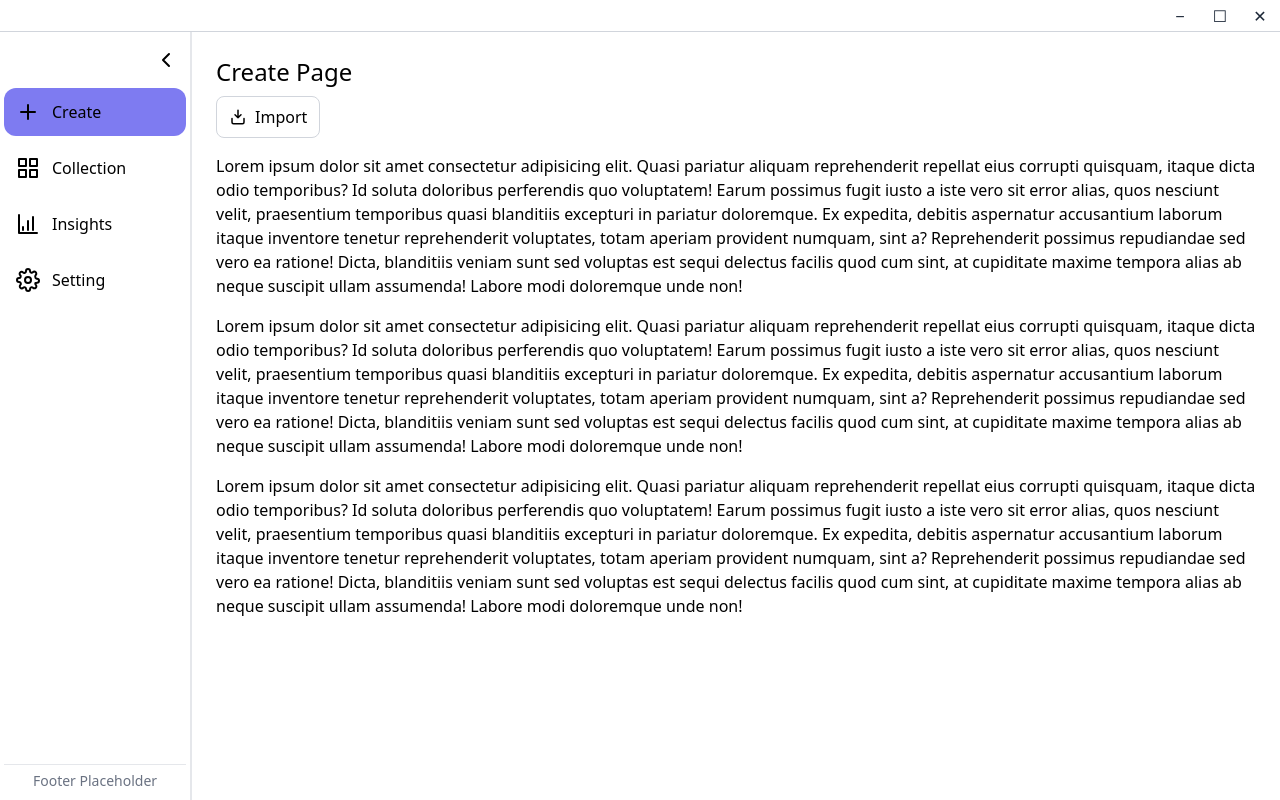
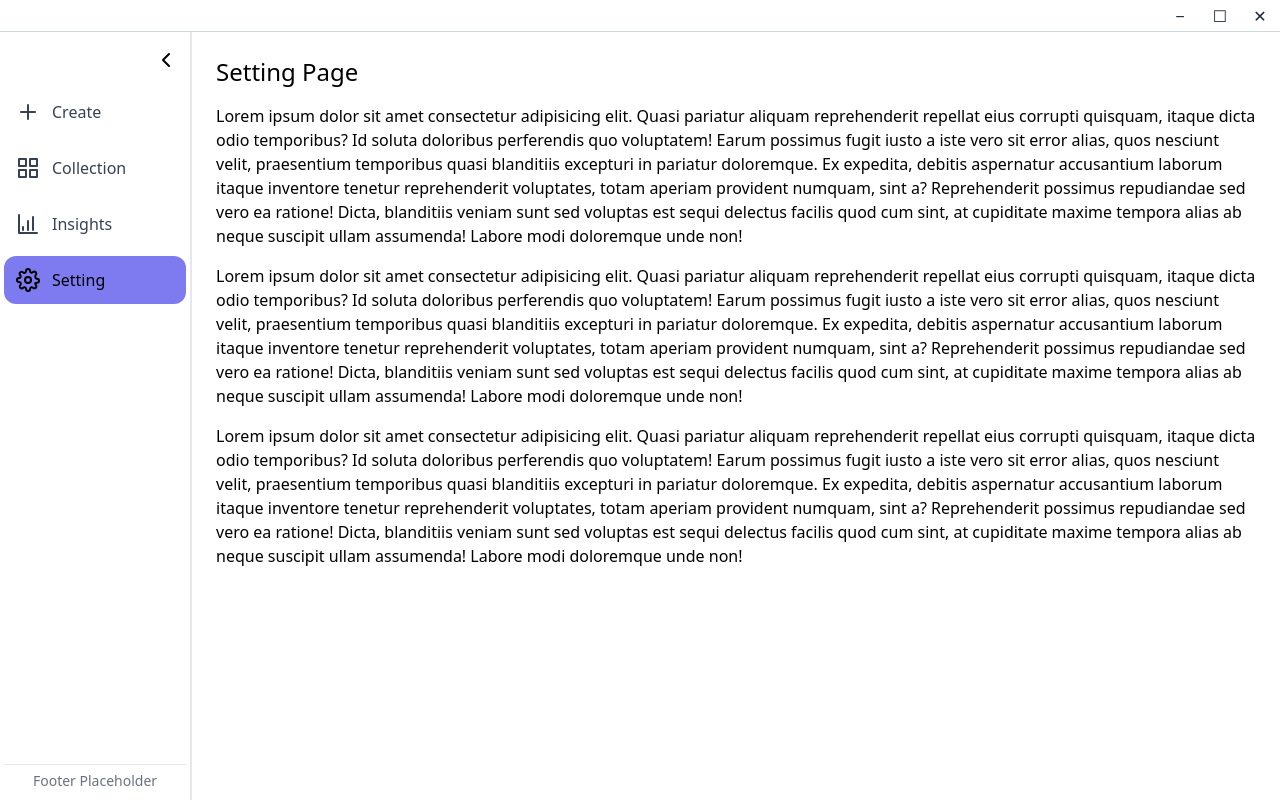
Before and after one commit to lu7ue/typola, a React (Vite) app in the folder src/frontend/: page /setting in a window 1280 px wide. Built offline with nearby package versions, Linux system fonts and the light colour scheme.

Commit message:
optimized route

```diff
--- a/src/frontend/package.json
+++ b/src/frontend/package.json
@@ -12,7 +12,8 @@
   "dependencies": {
     "@tailwindcss/postcss": "^4.1.17",
     "react": "^19.2.0",
-    "react-dom": "^19.2.0"
+    "react-dom": "^19.2.0",
+    "react-router-dom": "^7.10.1"
   },
   "devDependencies": {
     "@eslint/js": "^9.39.1",
--- a/src/frontend/src/App.jsx
+++ b/src/frontend/src/App.jsx
@@ -1,63 +1,36 @@
-import React, { useState } from "react";
+import { useState } from "react";
+import { BrowserRouter as Router, Routes, Route } from "react-router-dom";
 import Sidebar from "./components/Sidebar";
 import TitleBar from "./components/TitleBar";
 import Create from "./pages/Create";
-import ImportData from "./pages/ImportData";
 import Collection from "./pages/Collection";
 import Insights from "./pages/Insights";
 import Setting from "./pages/Setting";
+import ImportData from "./pages/ImportData";
 
 export default function App() {
-  const [active, setActive] = useState("Create");
-  const [page, setPage] = useState("Create");
   const [collapsed, setCollapsed] = useState(false);
 
-  const handleSidebarSelect = (tabName) => {
-    // Sidebar navigation should change both highlighted tab and displayed page
-    setActive(tabName);
-    setPage(tabName);
-  };
-
-  const renderContent = () => {
-    switch (page) {
-      case "Create":
   return (
-          <Create
-            onImport={() => {
-              // ImportData is a sub-page of Create, so keep Create tab active
-              setPage("ImportData");
-            }}
-          />
-        );
-      case "ImportData":
-        return <ImportData />;
-      case "Collection":
-        return <Collection />;
-      case "Insights":
-        return <Insights />;
-      case "Setting":
-        return <Setting />;
-      default:
-        return <div>Choose Menu</div>;
-    }
-  };
-
-  return (
+    <Router>
       <div className="h-screen flex flex-col">
         <TitleBar />
 
         <div className="flex flex-1 overflow-hidden">
-        <Sidebar
-          active={active}
-          setActive={handleSidebarSelect}
-          collapsed={collapsed}
-          setCollapsed={setCollapsed}
-        />
+          <Sidebar collapsed={collapsed} setCollapsed={setCollapsed} />
 
           <div className="flex-1 overflow-y-auto p-6 bg-white">
-          {renderContent()}
+            <Routes>
+              <Route path="/create" element={<Create />} />
+              <Route path="/collection" element={<Collection />} />
+              <Route path="/insights" element={<Insights />} />
+              <Route path="/setting" element={<Setting />} />
+              <Route path="/importData" element={<ImportData />} />
+              <Route path="*" element={<Create />} />
+            </Routes>
           </div>
         </div>
       </div>
+    </Router>
   );
 }
--- a/src/frontend/src/components/Sidebar.jsx
+++ b/src/frontend/src/components/Sidebar.jsx
@@ -1,4 +1,5 @@
 // SVG icon components
+import { NavLink } from "react-router-dom";
 const CreateIcon = ({ size = 24 }) => (
   <svg
     width={size}
@@ -97,26 +98,21 @@ const ArrowToRight = ({ size = 24 }) => (
   </svg>
 );
 
+
 // Menu items configuration
 const menuItems = [
-  { name: "Create", Icon: CreateIcon },
-  { name: "Collection", Icon: CollectionIcon },
-  { name: "Insights", Icon: InsightsIcon },
-  { name: "Setting", Icon: SettingIcon },
+  { name: "Create", Icon: CreateIcon, path: "/create" },
+  { name: "Collection", Icon: CollectionIcon, path: "/collection" },
+  { name: "Insights", Icon: InsightsIcon, path: "/insights" },
+  { name: "Setting", Icon: SettingIcon, path: "/setting" },
 ];
 
-export default function Sidebar({
-  active,
-  setActive,
-  collapsed,
-  setCollapsed,
-}) {
+export default function Sidebar({ collapsed, setCollapsed }) {
   return (
     <div
-      className={`
-    bg-white text-black flex flex-col transition-all duration-300 border-r-2 border-gray-200
-    ${collapsed ? "w-14" : "w-48"} px-1 py-4
-  `}
+      className={`bg-white text-black flex flex-col transition-all duration-300 border-r-2 border-gray-200 ${
+        collapsed ? "w-14" : "w-48"
+      } px-1 py-4`}
     >
       {/* Logo and collapse button */}
       <div className="flex items-center justify-between px-2 mb-4">
@@ -133,20 +129,18 @@ export default function Sidebar({
       <nav className="flex-1">
         <ul>
           {menuItems.map((item) => (
-            <li
-              key={item.name}
-              onClick={() => setActive(item.name)}
-              className={`
-                flex items-center gap-3 p-3 mb-2 cursor-pointer rounded-xl transition-all duration-200
-                ${
-                  active === item.name
-                    ? "bg-[#7e7bf1]"
-                    : "hover:bg-gray-100 hover:text-black"
-                }`}
-            >
-              <item.Icon />
-
-              {!collapsed && <span>{item.name}</span>}
+            <li key={item.name} className="mb-2">
+              <NavLink
+                to={item.path}
+                className={({ isActive }) =>
+                  `flex items-center gap-3 p-3 rounded-xl transition-all duration-200 ${
+                    isActive ? "bg-[#7e7bf1] text-black" : "text-gray-700 hover:bg-gray-100"
+                  }`
+                }
+              >
+                <item.Icon />
+                {!collapsed && <span>{item.name}</span>}
+              </NavLink>
             </li>
           ))}
         </ul>
@@ -154,14 +148,10 @@ export default function Sidebar({
 
       {/* Footer */}
       <div
-        className={`mt-auto ${
-          collapsed ? "" : "border-t border-gray-200"
-        } h-5 flex items-center justify-center`}
+        className={`mt-auto ${collapsed ? "" : "border-t border-gray-200"} h-5 flex items-center justify-center`}
       >
         {!collapsed && (
-          <span className="text-sm text-gray-500 leading-none mt-3">
-            Footer Placeholder
-          </span>
+          <span className="text-sm text-gray-500 leading-none mt-3">Footer Placeholder</span>
         )}
       </div>
     </div>
--- a/src/frontend/src/pages/Create.jsx
+++ b/src/frontend/src/pages/Create.jsx
@@ -1,11 +1,15 @@
-export default function Create({ onImport }) {
+import { useNavigate } from "react-router-dom";
+
+export default function Create() {
+  const navigate = useNavigate();
+
   return (
     <div className="space-y-4">
       <div>
         <h2 className="text-2xl mb-2">Create Page</h2>
 
         <button
-          onClick={() => typeof onImport === "function" && onImport()}
+          onClick={() => navigate("/importData")}
           className="inline-flex items-center gap-2 px-3 py-2 rounded-lg border border-gray-300 hover:bg-gray-100"
         >
           {/* Import icon */}
```
Also changed, not shown: 1 other file (tests, documents, lock files or other folders). Lines whose indentation alone changed are shown as unchanged.
